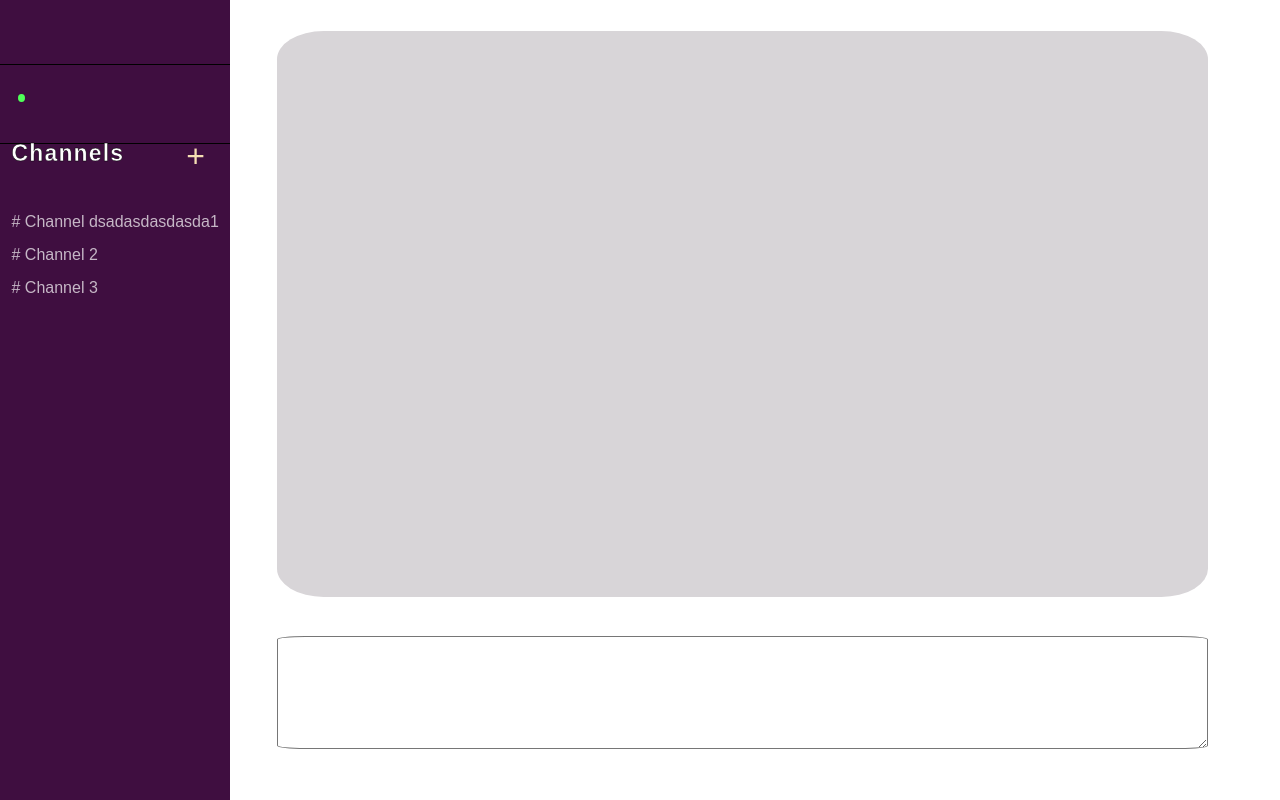
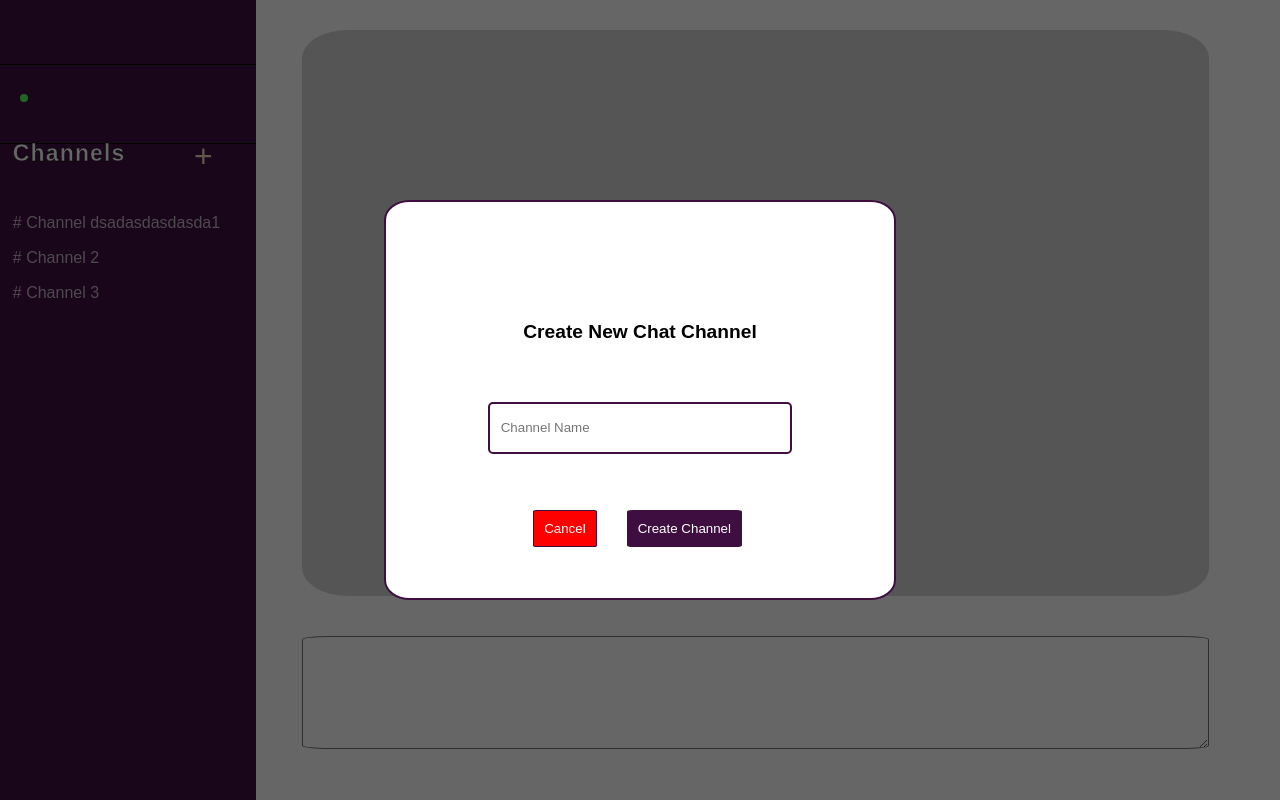
Before and after one commit to A-Fayez/flack, a Flask app: template templates/chat.html in a window 1280 px wide. Run offline with Flask 2, Linux system fonts and the light colour scheme; the template is opened without the code that fills it, so the values that code supplies are empty; style sheets or scripts are compiled from the project's sources.

Commit message:
new channel popup style and static content

```diff
--- a/static/css/style.css
+++ b/static/css/style.css
@@ -12,6 +12,7 @@ body {
     width: 100vw;
     margin: 0;
 }
+
 
 h1 {
     grid-area: 1 / 2 / 2 / 3;
@@ -35,7 +36,7 @@ p {
     height: 100%;
     width: 100%;
     display: grid;
-    grid-template-columns: 18% auto 20%;
+    grid-template-columns: 20% auto 20%;
     grid-template-rows: repeat(4, 1fr);
     place-items: center;
     grid-gap: 1rem;
@@ -82,7 +83,8 @@ form button {
     color: white;
 }
 
-form button:hover {
-    background-color: white;
-    color: #3F0E40;
+form button:hover,
+.popup-content button:hover  {
+    background-color: white !important;
+    color: #3F0E40 !important;
 }
--- a/static/sass/chat.scss
+++ b/static/sass/chat.scss
@@ -69,7 +69,7 @@
 .channels-section {
   @include order(1);
   position: fixed;
-  width: 18%;
+  width: 20%;
   height: 70%;
   top: 20%;
 }
@@ -159,3 +159,73 @@ ul li a:hover,
   margin-right: 2%;
   margin-top: 3%;
 }
+
+/* New channel popup window */
+.popup {
+  position: relative;
+  grid-area: 1 / 1 / 5 / 4;
+  height: 100%;
+  width: 100%;
+  background: rgba(0, 0, 0, 0.6);
+  z-index: 1;
+  display: flex;
+  justify-content: center;
+  align-items: center;
+  text-align: center;
+}
+
+.popup-content {
+  grid-area: 2 / 2 / 4 / 3;
+  height: 50%;
+  width: 40%;
+  background: white;
+  border: 2px solid #3F0E40;
+  border-radius: 5%;
+}
+
+.popup-content * {
+  position: relative;
+}
+
+.popup-content label,
+.popup-content input {
+  display: block;
+  top: 25%;
+}
+
+.popup-content button {
+  display: inline-block;
+  float: right;
+  padding: 10px;
+  margin: 25px 25px 25px 5px;
+  top: 53%;
+  right: 25%;
+  border: 1.2px solid #3F0E40;
+  border-radius: 5%;
+}
+
+#create {
+  background: #3F0E40;
+  color: white;
+}
+
+#cancel {
+  background: rgb(255, 0, 0);
+  color: white;
+}
+
+#new-channel-name {
+  border: 2px solid #3F0E40;
+  border-radius: 5px;
+  width: 60%;
+  height: 13%;
+  top: 45%;
+  left: 20%;
+}
+
+.popup-content label {
+  top:30%;
+  font-size: larger;
+  font-weight: bolder;
+
+}
--- a/templates/chat.html
+++ b/templates/chat.html
@@ -33,4 +33,17 @@
 <div class="messages">
     <div id="chat-box"></div>
 </div>
+
+<div class="popup">
+    <div class="popup-content">
+        <label for="new-channel-name">Create New Chat Channel</label>
+        <input type="text" id="new-channel-name" placeholder="   Channel Name" required />
+        <button id="create">Create Channel</button>
+        <button id="cancel">Cancel</button>
+
+    </div>
+</div>
+
+
+
 {% endblock %}
```
